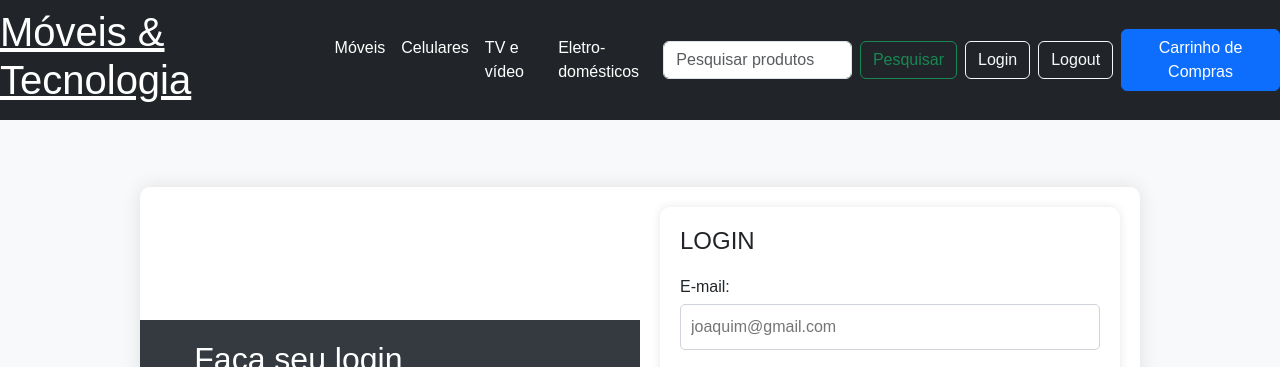
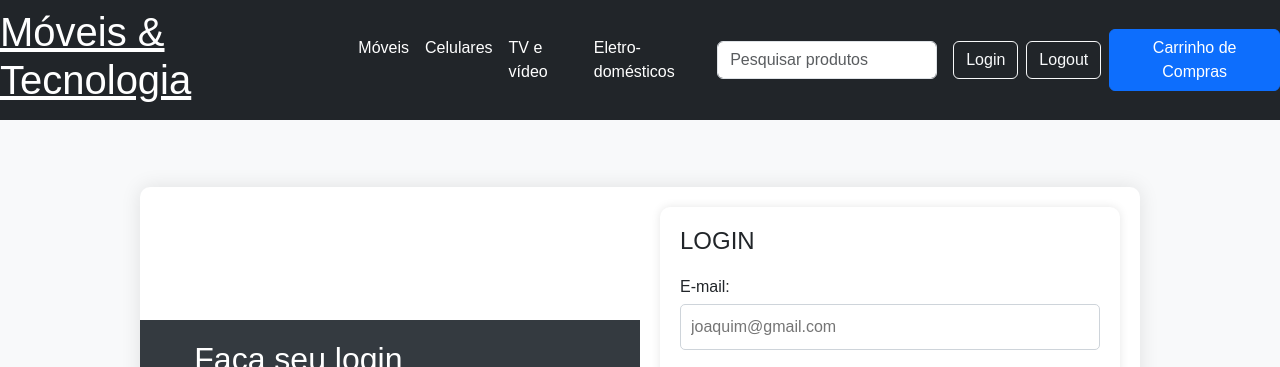
Before and after one commit to ICEI-PUC-Minas-PMV-ADS/pmv-ads-2024-1-e1-proj-web-t7-projeto-e-commerce, a plain HTML site: page codigo-fonte/login/login.html in a window 1280 px wide. Shown: the top 367 px of the page. Drawn offline with nearby package versions, Linux system fonts and the light colour scheme; files that its build step writes are made by us from their sources; files whose address does not match are found by name.

Commit message:
Update login.html

```diff
--- a/codigo-fonte/login/login.html
+++ b/codigo-fonte/login/login.html
@@ -51,7 +51,7 @@
                 <form class="d-flex">
                     <input id="resultado-pesquisa" class="form-control me-2" type="search"
                         placeholder="Pesquisar produtos" aria-label="Search" onkeyup="pesquisa()">
-                    <button class="btn btn-outline-success" type="submit">Pesquisar</button>
+
                 </form>
                 <a class="btn btn-outline-light ms-2" href="login.html">Login</a>
                 <a class="btn btn-outline-light ms-2" onclick="logout()">Logout</a>
```
